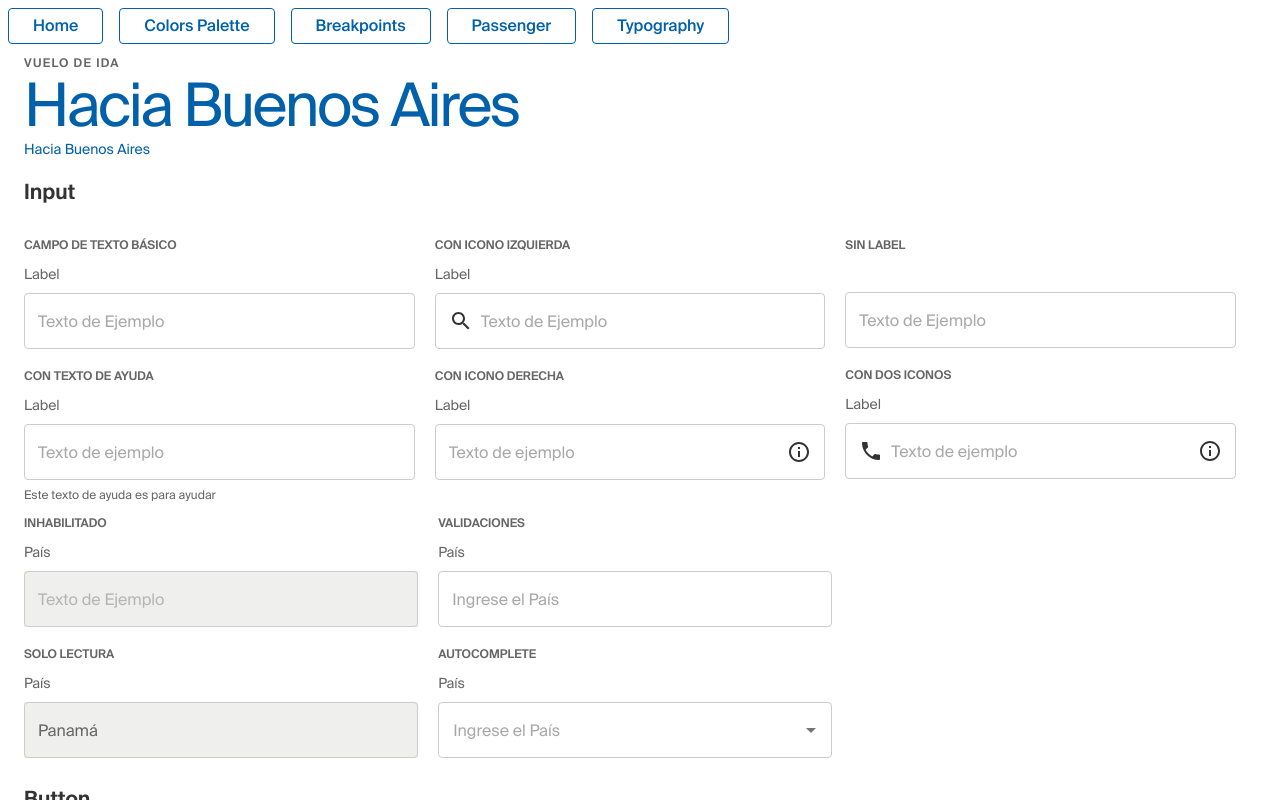
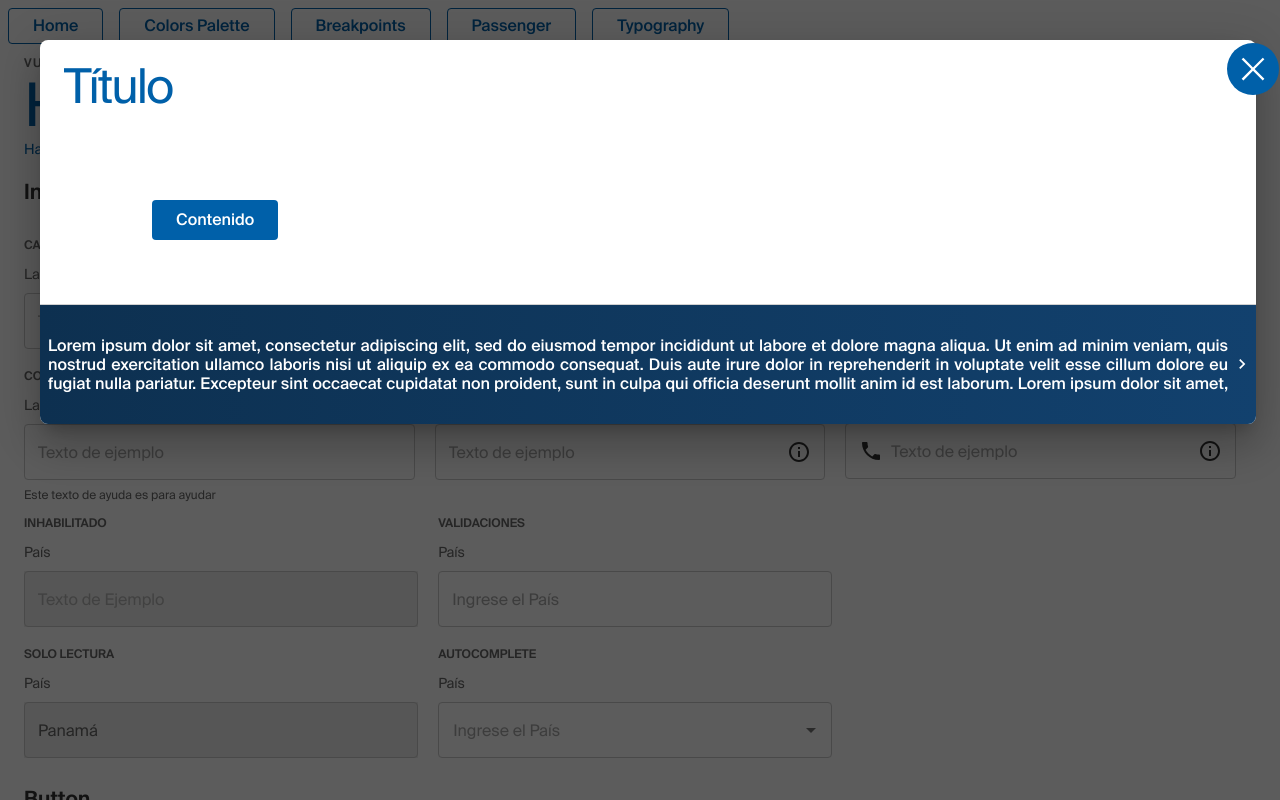
Before and after one commit to santiago86/testcomponents, a React (Create React App) app: page / in a window 1280 px wide. Shown: the top 800 px of the page. Built offline with nearby package versions, Linux system fonts and the light colour scheme.

Commit message:
Added > to the end of unique button

```diff
--- a/src/components/modal/modalCo.js
+++ b/src/components/modal/modalCo.js
@@ -4,6 +4,7 @@
 import DialogActions from "@material-ui/core/DialogActions"
 import SvgIcon from "@material-ui/core/SvgIcon"
 import IconButton from "@material-ui/core/IconButton"
+import Right from "@material-ui/icons/ChevronRight"
 import { withStyles } from "@material-ui/core/styles"
 import ButtonCo from "../buttonCo"
 import theme from "../../theme"
@@ -105,11 +106,14 @@
    * Style defined for the label to overflow it's text
    */
   btnLabel: {
+    position: "relative",
+    display: "inline-block",
+    wordWrap: "break-word",
     overflow: "hidden",
+    maxHeight: "3.6em",
+    lineHeight: "1.2em",
+    textAlign: "justify",
     textOverflow: "ellipsis",
-    display: "-webkit-box",
-    "-webkit-line-clamp": 3 /* number of lines to show */,
-    "-webkit-box-orient": "vertical",
   },
   /**
    * Variables to make the CloseSVG button stay in place
@@ -126,12 +130,7 @@
  * Creates an stylized Action button to apply the dynamic changes
  */
 const ActionButton = withStyles(styles)(({ classes, type, ...other }) => {
-  return (
-    <ButtonCo
-      classes={{ root: classes.btnRoot, label: classes.btnLabel }}
-      {...other}
-    />
-  )
+  return <ButtonCo classes={{ root: classes.btnRoot }} {...other} />
 })
 
 /**
@@ -184,8 +183,8 @@
  */
 const justPrimary = (text, action) => {
   return (
-    <ActionButton type="primary" fullWidth onClick={action}>
-      {text}
+    <ActionButton type="primary" fullWidth onClick={action} end={Right}>
+      <div style={styles.btnLabel}>{text}</div>
     </ActionButton>
   )
 }
@@ -205,10 +204,10 @@
       onClick={secondary[1]}
       fullWidth
     >
-      {secondary[0]}
+      <div style={styles.btnLabel}>{secondary[0]}</div>
     </ActionButton>,
     <ActionButton key="primary" type="primary" fullWidth onClick={primary[1]}>
-      {primary[0]}
+      <div style={styles.btnLabel}>{primary[0]}</div>
     </ActionButton>,
   ]
 }
--- a/src/section/ModalSection.js
+++ b/src/section/ModalSection.js
@@ -27,7 +27,7 @@
     openModal2: false,
     openModal3: false,
     openModal4: false,
-    openModal5: false,
+    openModal5: true,
     openModal6: false,
     openModal7: false,
     openModal8: false,
@@ -145,7 +145,7 @@
     <ModalCo
       onClose={() => handleOpen(false, "openModal5")}
       open={openModal5}
-      primarybutton="Lorem ipsum dolor sit amet, consectetur adipiscing elit, sed do eiusmod tempor incididunt ut labore et dolore magna aliqua. Ut enim ad minim veniam, quis nostrud exercitation ullamco laboris nisi ut aliquip ex ea commodo consequat. Duis aute irure dolor in reprehenderit in voluptate velit esse cillum dolore eu fugiat nulla pariatur. Excepteur sint occaecat cupidatat non proident, sunt in culpa qui officia deserunt mollit anim id est laborum."
+      primarybutton="Lorem ipsum dolor sit amet, consectetur adipiscing elit, sed do eiusmod tempor incididunt ut labore et dolore magna aliqua. Ut enim ad minim veniam, quis nostrud exercitation ullamco laboris nisi ut aliquip ex ea commodo consequat. Duis aute irure dolor in reprehenderit in voluptate velit esse cillum dolore eu fugiat nulla pariatur. Excepteur sint occaecat cupidatat non proident, sunt in culpa qui officia deserunt mollit anim id est laborum. Lorem ipsum dolor sit amet, consectetur adipiscing elit, sed do eiusmod tempor incididunt ut labore et dolore magna aliqua. Ut enim ad minim veniam, quis nostrud exercitation ullamco laboris nisi ut aliquip ex ea commodo consequat. Duis aute irure dolor in reprehenderit in voluptate velit esse cillum dolore eu fugiat nulla pariatur. Excepteur sint occaecat cupidatat non proident, sunt in culpa qui officia deserunt mollit anim id est laborum."
       showClose
     >
       <ModalTitleCo>Título</ModalTitleCo>
```
